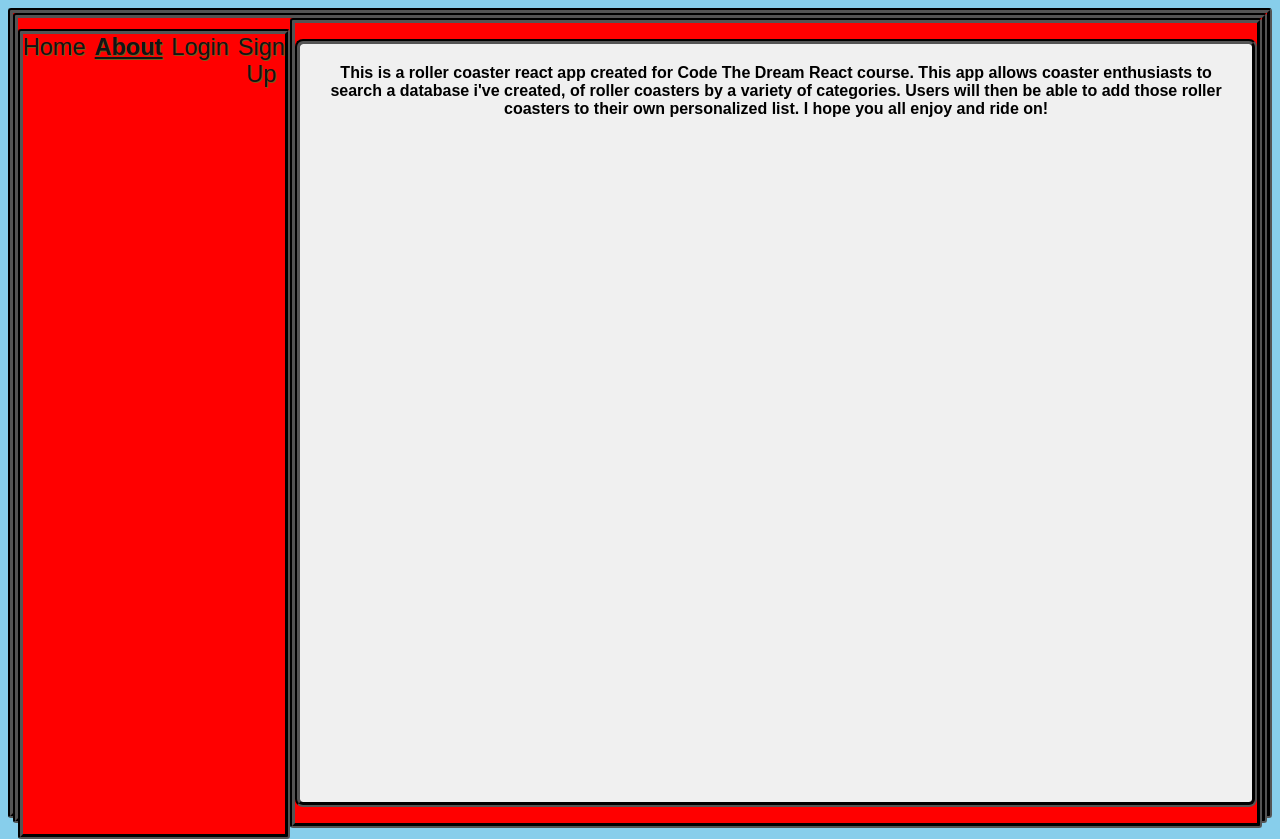
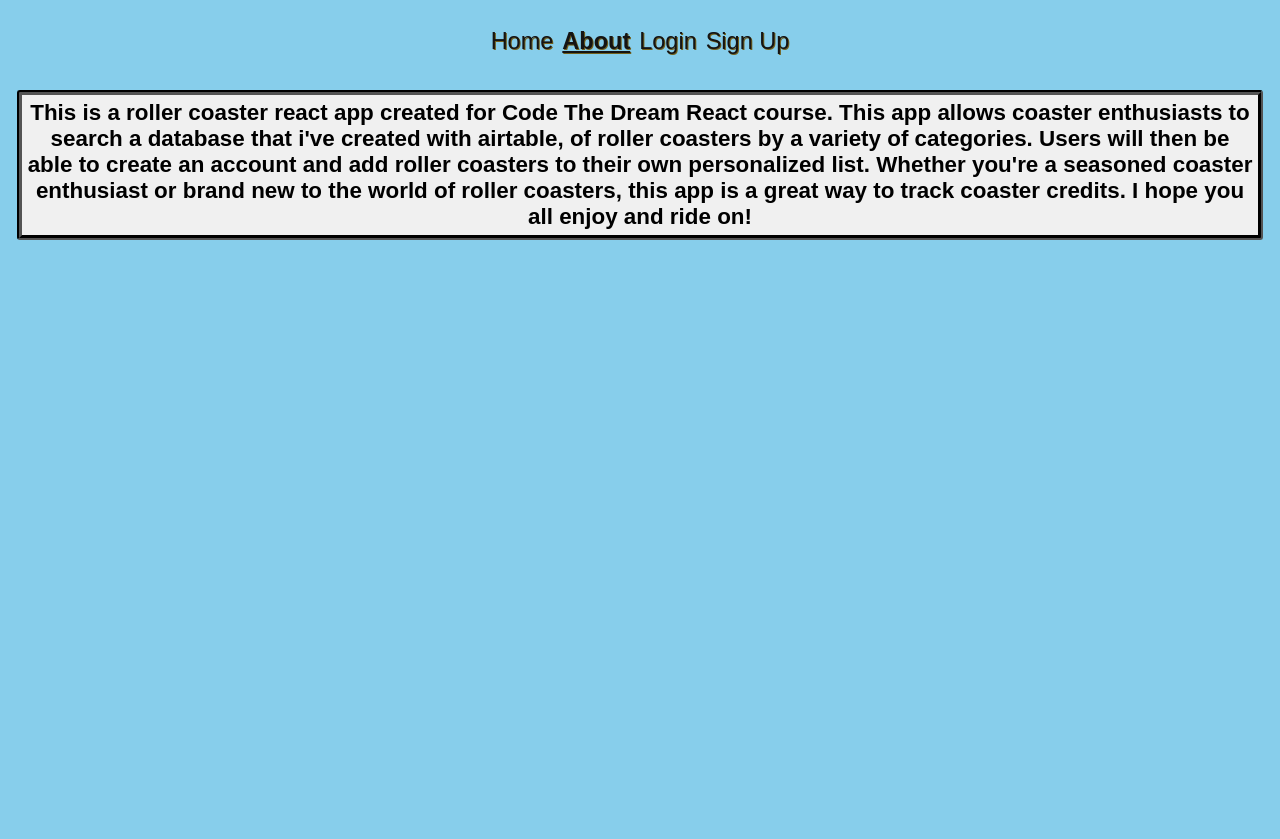
Before and after one commit to mariothorpe/ReactFinalProject-CTD, a React (Vite) app: page /about in a window 1280 px wide. After the commit the page ends 800 px from the top, so only its background shows below. Built offline with nearby package versions, Linux system fonts and the light colour scheme; no server answers.

Commit message:
feat:
- created login and sign up componenets and pages

- updated the about page for my app

- updated the NavBar to include links to login and sign up

- created two more tables within the same base to be able to handle login and sign up requests

```diff
--- a/package.json
+++ b/package.json
@@ -14,7 +14,7 @@
     "react-dom": "^19.1.0",
     "react-router": "^7.6.2",
     "react-router-dom": "^7.6.2",
-    "styled-components":"^6.1.19"
+    "styled-components": "^6.1.19"
   },
   "devDependencies": {
     "@eslint/js": "^9.25.0",
--- a/src/features/CoasterList/Coaster.module.css
+++ b/src/features/CoasterList/Coaster.module.css
@@ -0,0 +1,7 @@
+li{
+    list-style-type: none;
+}
+
+div {
+   list-style-type: none;
+}
--- a/src/pages/About.jsx
+++ b/src/pages/About.jsx
@@ -5,7 +5,7 @@ function About() {
     return (
         <div>
             <p>
-                This is a roller coaster react app created for Code The Dream React course. This app allows coaster enthusiasts to search a database i've created, of roller coasters by a variety of categories. Users will then be able to add those roller coasters to their own personalized list. I hope you all enjoy and ride on!
+                This is a roller coaster react app created for Code The Dream React course. This app allows coaster enthusiasts to search a database that i've created with airtable, of roller coasters by a variety of categories. Users will then be able to create an account and add roller coasters to their own personalized list. Whether you're a seasoned coaster enthusiast or brand new to the world of roller coasters, this app is a great way to track coaster credits. I hope you all enjoy and ride on!
             </p>
         </div>
     );
--- a/src/pages/About.module.css
+++ b/src/pages/About.module.css
@@ -1,23 +1,20 @@
 div{
-    display: flex;
     justify-content: center;
     text-align: center;
-    height: 100vh;
-    background-color: red;
     font-family: Arial, sans-serif;
-    border: 5px dotted black;
-    border-radius: 3px;
-    border-style: groove;
+    padding: 2px 0 5px;
+    margin: 3px;
+    list-style-type: square;
 }
 
 
 p{
-    padding: 20px;
+    padding: 5px;
     background-color: #f0f0f0;
-    border-radius: 8px;
+    border-radius: 5px;
     font-family: Arial, sans-serif;
-    font-size: 16px;
     font-weight: bold;
     border: 5px solid black;
     border-style: groove;
+    border-radius: 3px;
 }
```
Also changed, not shown: src/features/CoasterList/CoasterList.module.css (line endings or trailing spaces).
